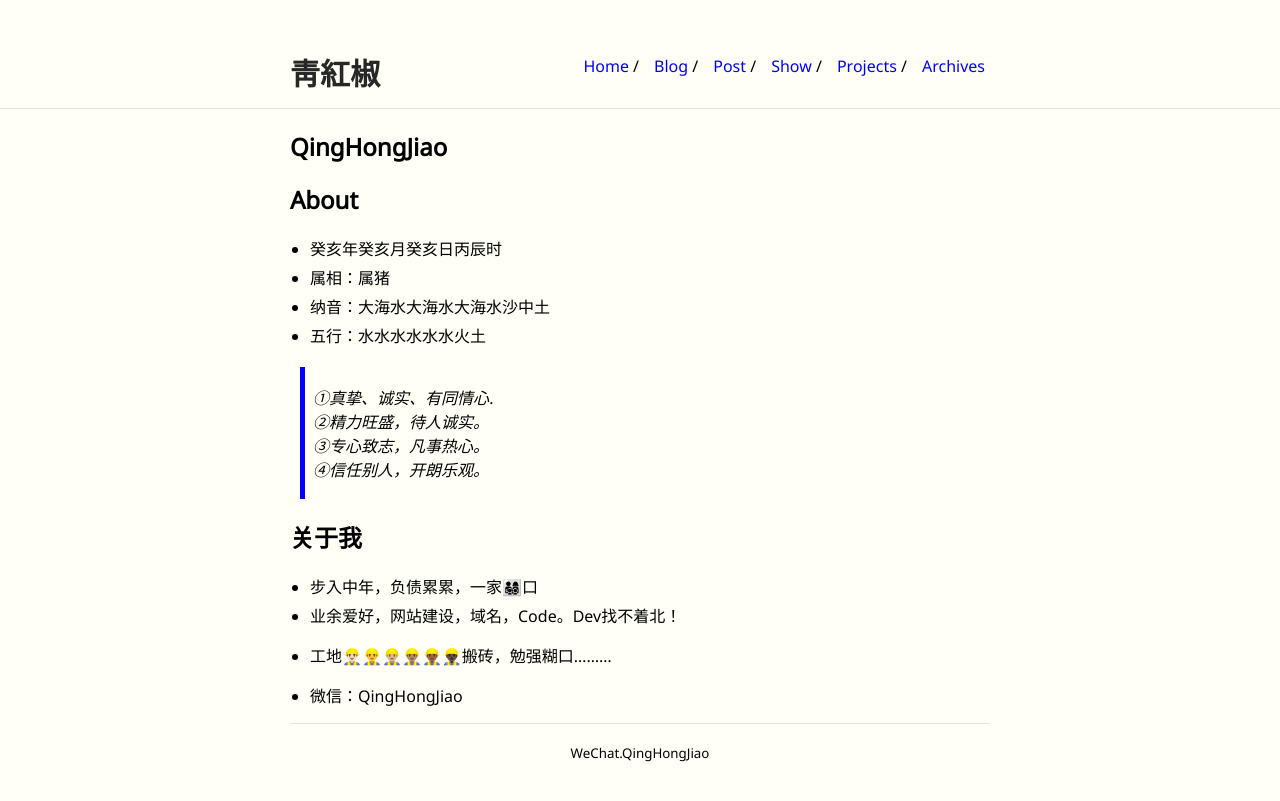
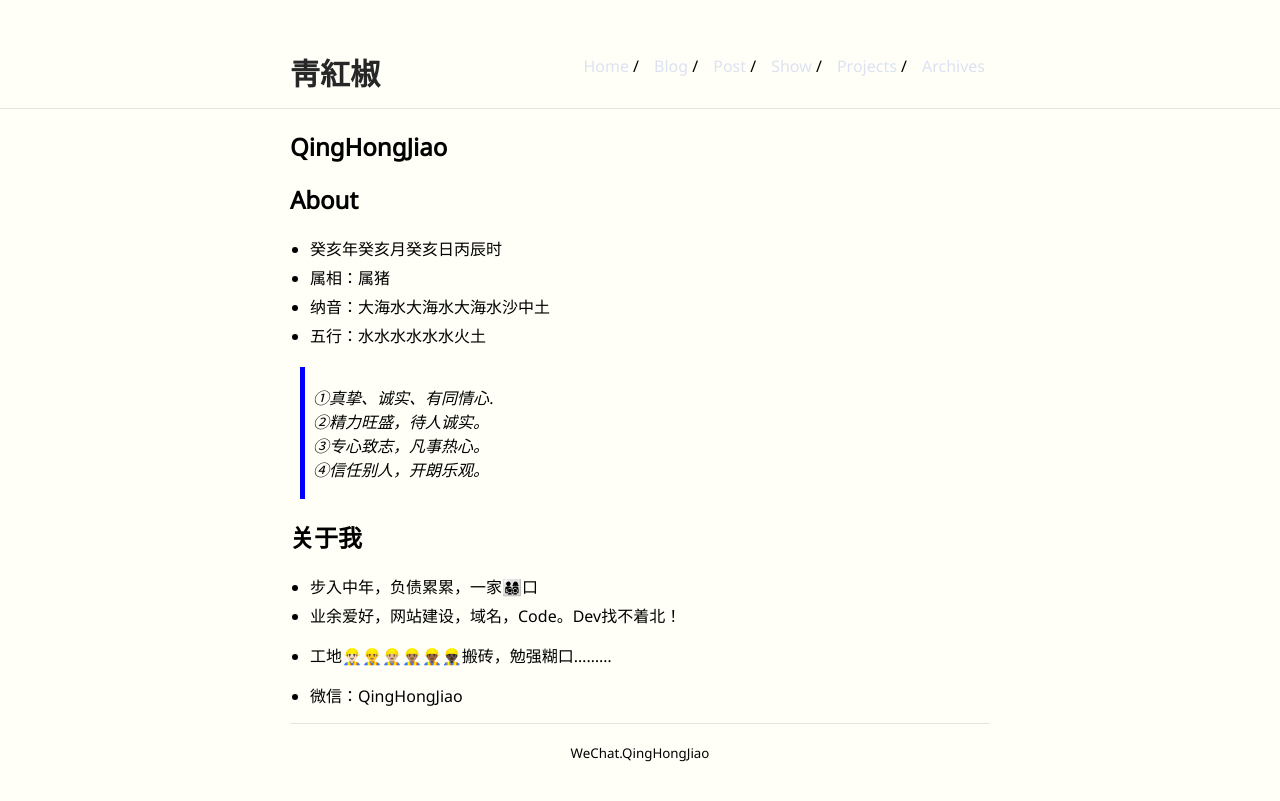
Before and after one commit to QingHongJiao/qinghongjiao.github.io, a Jekyll site: the page built from index.md, in a window 1280 px wide. Shown: the top 801 px of the page. Built offline with Jekyll 4.4.1, drawn with Linux system fonts in a browser that asks for light colours; our own code applies the rules of GitHub Pages for plain Markdown files.

Commit message:
Update _style.scss

```diff
--- a/_sass/_style.scss
+++ b/_sass/_style.scss
@@ -30,7 +30,7 @@ body {
 }
 a {
     text-decoration: none;
-    color: #0000ff;
+    color: #DCE2F1;
 }
 a:hover {
     text-decoration: underline;
```
